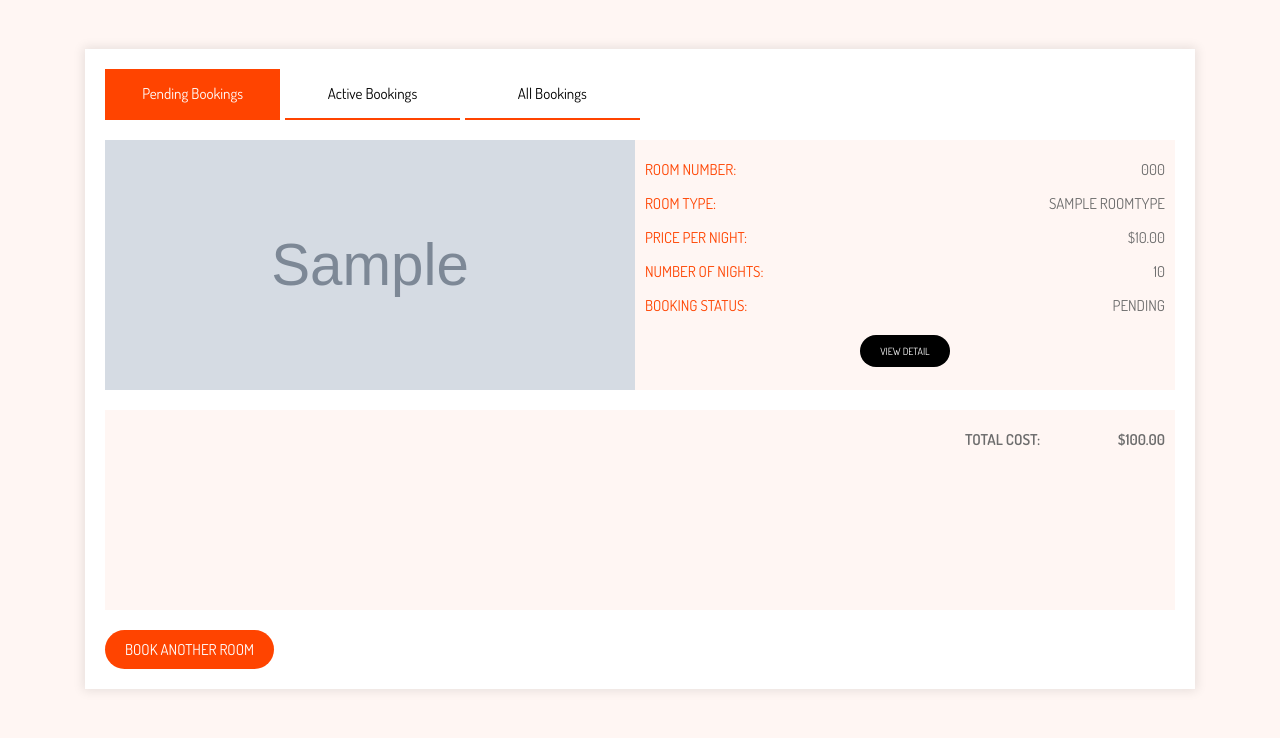
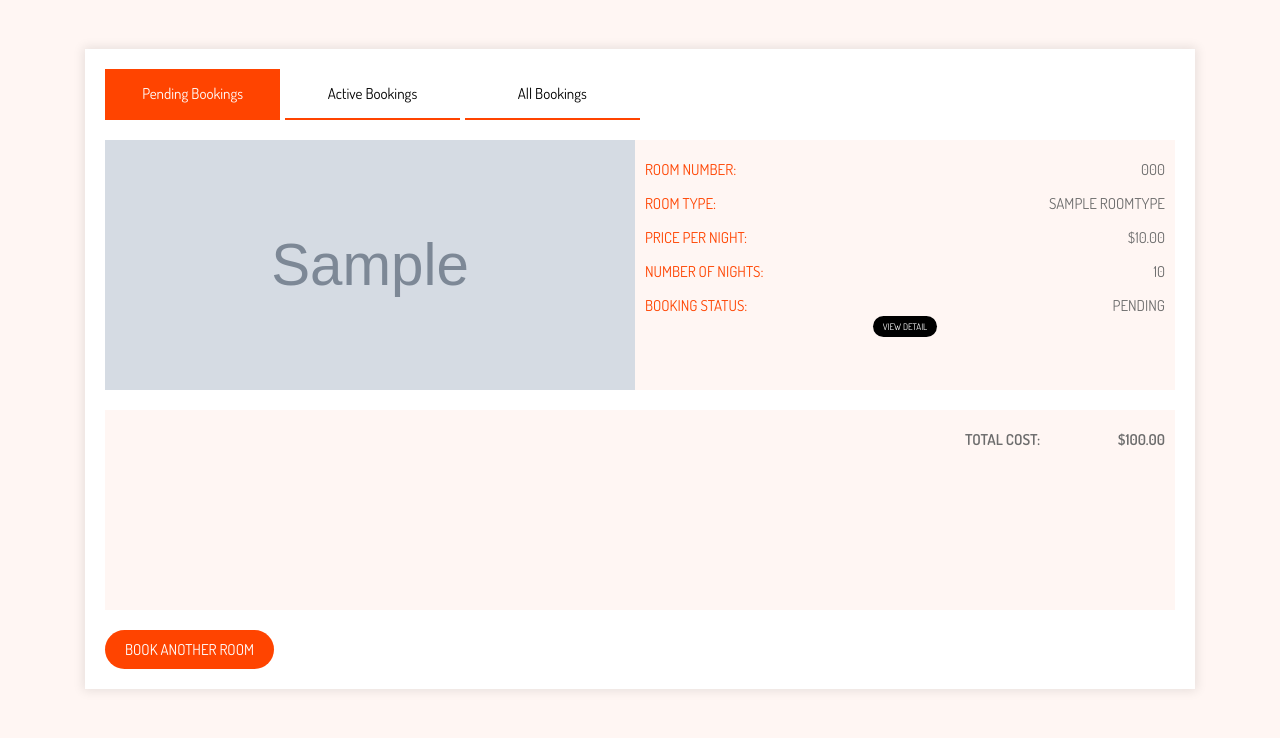
Before and after one commit to nzejoe/rico-hotel-project, a Django app: page /bookings/ in a window 1280 px wide. Shown: the part 301-1039 px from the top of the page. Run offline with Django 3.2, Linux system fonts and the light colour scheme; a user stored in the database is signed in; tables that the repository leaves empty hold one stand-in row (values such as "Sample post"); grey boxes marked "Sample" are stand-in pictures; some libraries are stand-ins or nearby versions.

Commit message:
booking link

```diff
--- a/static/css/pages.css
+++ b/static/css/pages.css
@@ -374,7 +374,6 @@
   width: 100%;
 }
 
-
 /********************** end of room detail  ************************/
 
 /********************** room booking  ************************/
@@ -481,8 +480,9 @@
 .section__my_bookings .booking__detail .secondary__link_btn {
   background-color: #000;
   color: #fff;
-  padding: 1rem 2rem;
-  font-size: 1rem;
+  margin-top: -1rem !important;
+  padding: .5rem 1rem;
+  font-size: .9rem;
 }
 
 .section__my_bookings .bookings .booking__actions {
@@ -739,7 +739,7 @@ span.expired__booking {
 /********************** fags  ************************/
 /* aside */
 .section__fags .search,
-.section__fags .filter{
+.section__fags .filter {
   background-color: #fff;
   box-shadow: var(--light-shadow-3);
   margin-bottom: 2rem;
@@ -767,7 +767,7 @@ span.expired__booking {
   background-color: var(--color-primary-trans);
 }
 
-.section__fags .search__form i{
+.section__fags .search__form i {
   height: 4.5rem;
   width: 3.5rem;
   position: absolute;
@@ -784,7 +784,7 @@ span.expired__booking {
   cursor: pointer;
 }
 
-.section__fags .filter__form{
+.section__fags .filter__form {
   background-color: #fff;
   padding: 2rem;
 }
@@ -812,8 +812,7 @@ span.expired__booking {
   cursor: pointer;
 }
 
-
-.section__fags .filter__form i{
+.section__fags .filter__form i {
   width: 2rem;
   height: 2rem;
   border: 1px solid rgba(0, 0, 0, 0.24);
@@ -825,11 +824,11 @@ span.expired__booking {
   align-items: center;
 }
 
-.section__fags .filter__form label:hover i{
+.section__fags .filter__form label:hover i {
   border: 1px solid var(--color-primary);
 }
 
-.section__fags .filter__form input:checked + label > i{
+.section__fags .filter__form input:checked + label > i {
   background-color: var(--color-primary);
   border: 1px solid var(--color-primary);
 }
@@ -838,16 +837,16 @@ span.expired__booking {
 
 /* content */
 
-.section__fags .accordion{
+.section__fags .accordion {
   background-color: #fff;
   padding: 2px;
 }
 
-.section__fags .accordion__panel{
+.section__fags .accordion__panel {
   padding: 2rem;
 }
 
-.section__fags .accordion__panel p:not(:last-child){
+.section__fags .accordion__panel p:not(:last-child) {
   margin-bottom: 2rem;
 }
 /* end of content */
--- a/templates/booking/bookings.html
+++ b/templates/booking/bookings.html
@@ -68,7 +68,7 @@
                                         <span class="expired__booking">expired</span>
                                     {% endif %}
                                 </li>
-                                {% comment %} <a class="secondary__link_btn" href="{% url 'room_detail' booking.room.slug %}">view detail</a> {% endcomment %}
+                                <a class="secondary__link_btn" href="{% url 'room_detail' booking.room.slug %}">view detail</a>
                             </ul>
                         </div>
                     {% empty %}
@@ -98,7 +98,7 @@
                                         <span class="expired__booking">expired</span>
                                     {% endif %}
                                 </li>
-                                {% comment %} <a class="secondary__link_btn" href="{% url 'room_detail' booking.room.slug %}">view detail</a> {% endcomment %}
+                                <a class="secondary__link_btn" href="{% url 'room_detail' booking.room.slug %}">view detail</a>
                             </ul>
                         </div>
                     {% empty %}
```
